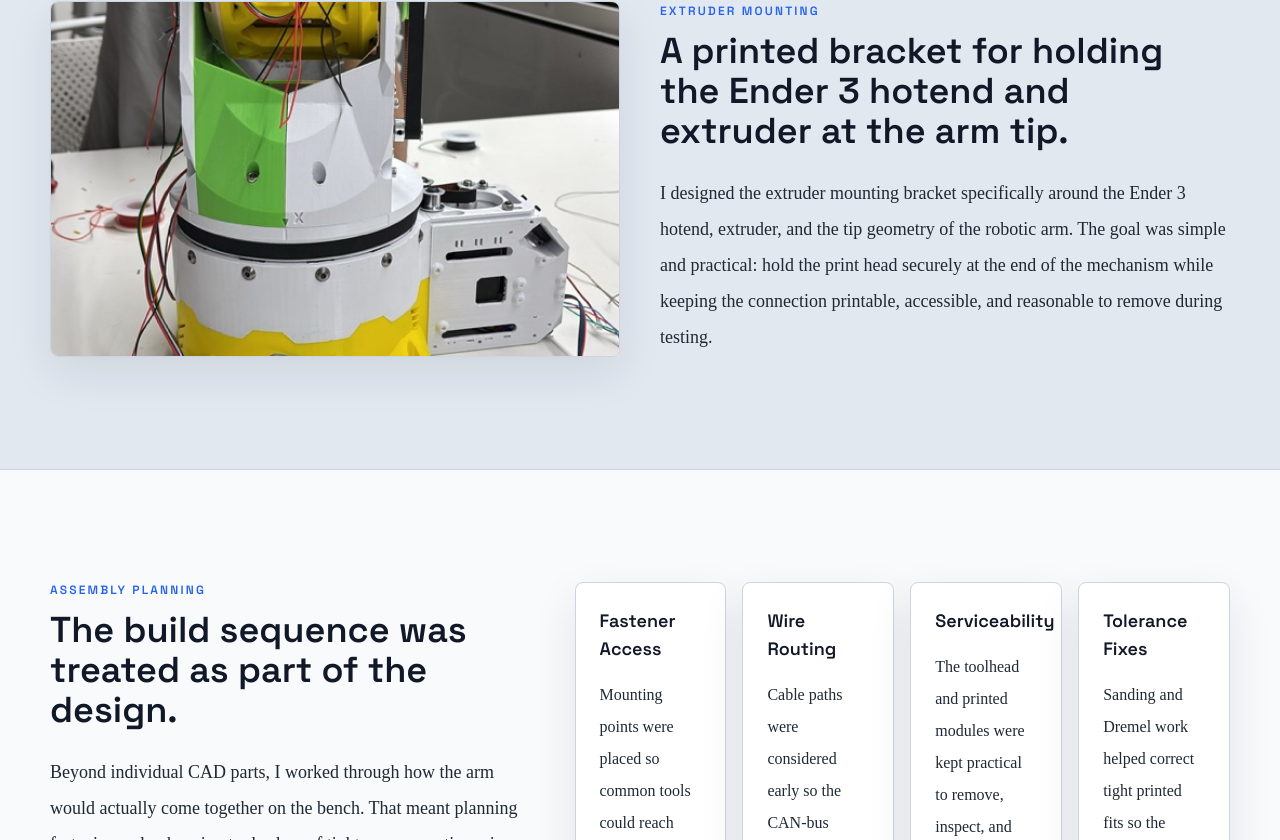
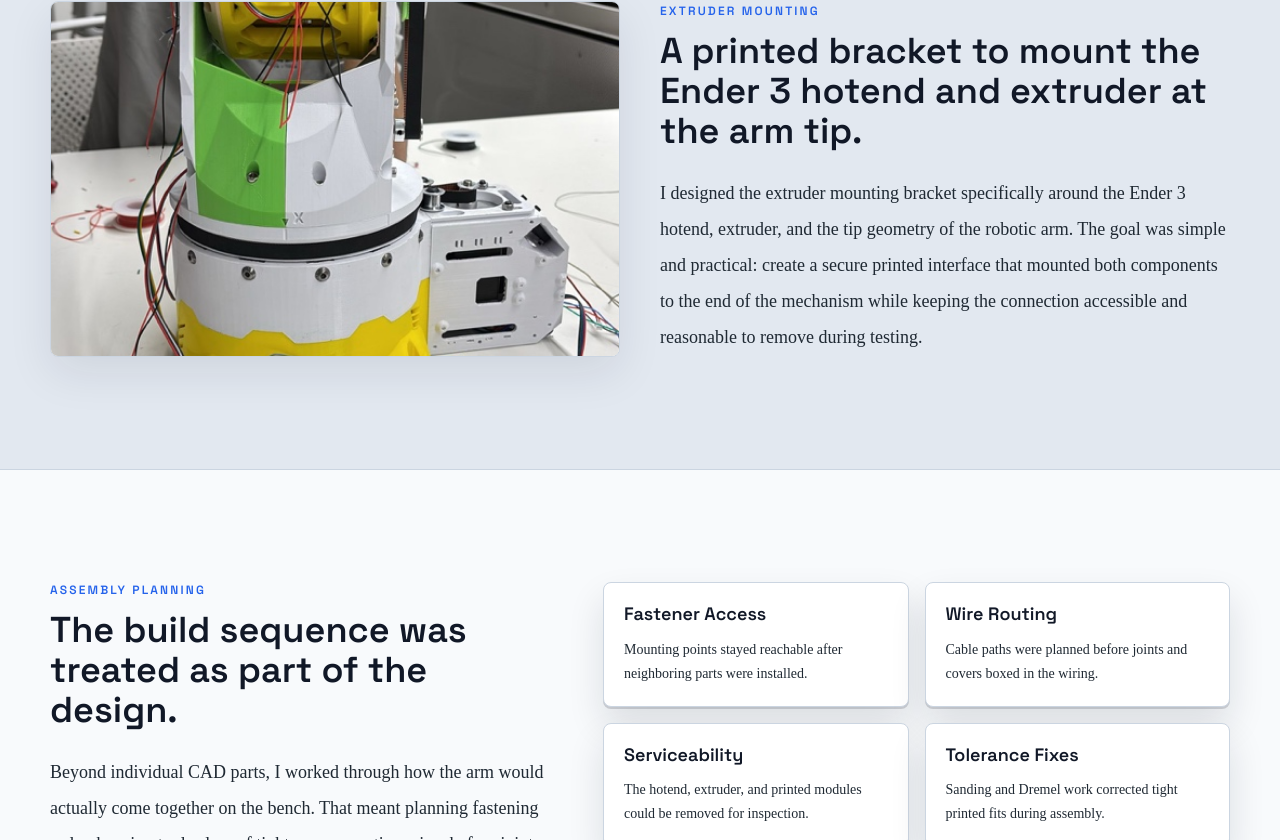
Before and after one commit to NeelMaheshwari5/website-portfolio, a Next.js app: page /projects/novoprint in a window 1280 px wide. Shown: the part 1620-2460 px from the top of the page. Built offline with nearby package versions, Linux system fonts and the light colour scheme.

Commit message:
Clean up NovoPrint assembly section

```diff
--- a/app/projects/novoprint/page.tsx
+++ b/app/projects/novoprint/page.tsx
@@ -16,7 +16,7 @@ const contributions = [
     title: "Mechanical design",
     icon: Cog,
     text:
-      "I modeled the base and the Ender 3 hotend and extruder mounting bracket in Fusion 360, designing the bracket to hold the print head at the tip of the arm."
+      "I modeled the base and the Ender 3 hotend and extruder mounting bracket in Fusion 360, designing the bracket to mount both components at the arm tip."
   },
   {
     title: "Electrical integration",
@@ -142,21 +142,21 @@ export default function NovoPrintPage() {
               Extruder Mounting
             </p>
             <h2 className="mt-3 font-display text-3xl font-semibold leading-tight text-ink md:text-4xl">
-              A printed bracket for holding the Ender 3 hotend and extruder at the arm tip.
+              A printed bracket to mount the Ender 3 hotend and extruder at the arm tip.
             </h2>
             <p className="mt-6 text-lg leading-9 text-graphite">
               I designed the extruder mounting bracket specifically around the
               Ender 3 hotend, extruder, and the tip geometry of the robotic arm.
-              The goal was simple and practical: hold the print head securely at the end of the
-              mechanism while keeping the connection printable, accessible, and
-              reasonable to remove during testing.
+              The goal was simple and practical: create a secure printed interface
+              that mounted both components to the end of the mechanism while keeping
+              the connection accessible and reasonable to remove during testing.
             </p>
           </div>
         </div>
       </section>
 
       <section className="py-20 md:py-28">
-        <div className="section-shell grid gap-10 lg:grid-cols-[0.85fr_1.15fr] lg:items-start">
+        <div className="section-shell grid gap-10 lg:grid-cols-[0.9fr_1.1fr] lg:items-start">
           <div>
             <p className="font-display text-xs font-semibold uppercase tracking-[0.18em] text-teal">
               Assembly Planning
@@ -175,33 +175,33 @@ export default function NovoPrintPage() {
               smoothly.
             </p>
           </div>
-          <div className="grid gap-4 md:grid-cols-2 xl:grid-cols-4">
+          <div className="grid gap-4 md:grid-cols-2">
             {[
               {
                 title: "Fastener Access",
-                text: "Mounting points were placed so common tools could reach them after neighboring parts were installed."
+                text: "Mounting points stayed reachable after neighboring parts were installed."
               },
               {
                 title: "Wire Routing",
-                text: "Cable paths were considered early so the CAN-bus wiring could move cleanly with the arm."
+                text: "Cable paths were planned before joints and covers boxed in the wiring."
               },
               {
                 title: "Serviceability",
-                text: "The toolhead and printed modules were kept practical to remove, inspect, and revise during testing."
+                text: "The hotend, extruder, and printed modules could be removed for inspection."
               },
               {
                 title: "Tolerance Fixes",
-                text: "Sanding and Dremel work helped correct tight printed fits so the mechanism could assemble and move smoothly."
+                text: "Sanding and Dremel work corrected tight printed fits during assembly."
               }
             ].map((item) => (
               <article
                 key={item.title}
-                className="rounded-[8px] border border-line bg-white p-6 shadow-panel"
+                className="card-3d rounded-[8px] border border-line bg-white p-5 shadow-panel"
               >
-                <h3 className="font-display text-lg font-semibold text-ink">
+                <h3 className="font-display text-lg font-semibold leading-tight text-ink">
                   {item.title}
                 </h3>
-                <p className="mt-4 text-base leading-8 text-graphite">{item.text}</p>
+                <p className="mt-3 text-sm leading-6 text-graphite">{item.text}</p>
               </article>
             ))}
           </div>
```
